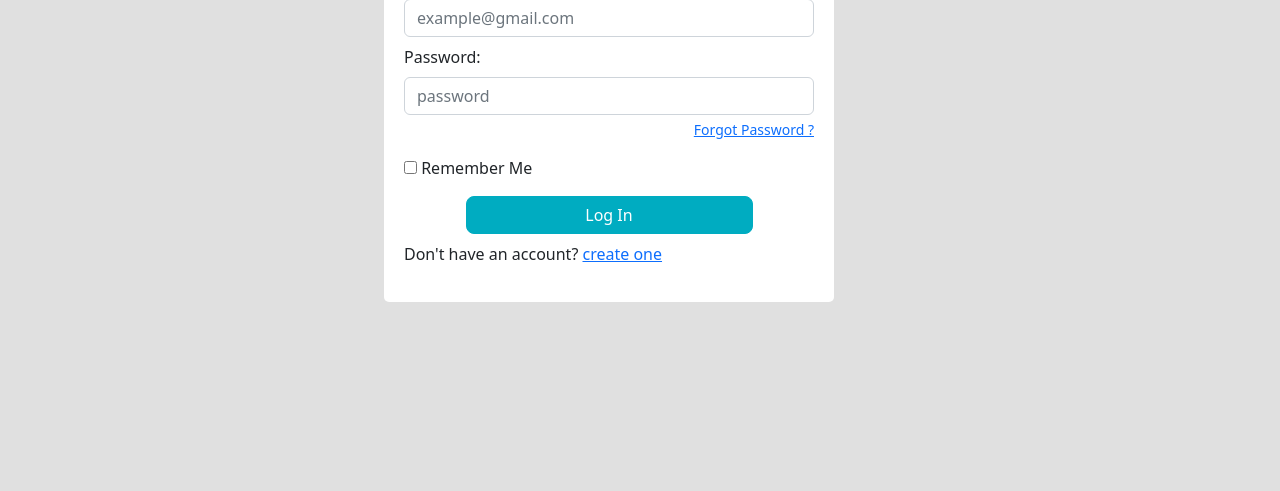
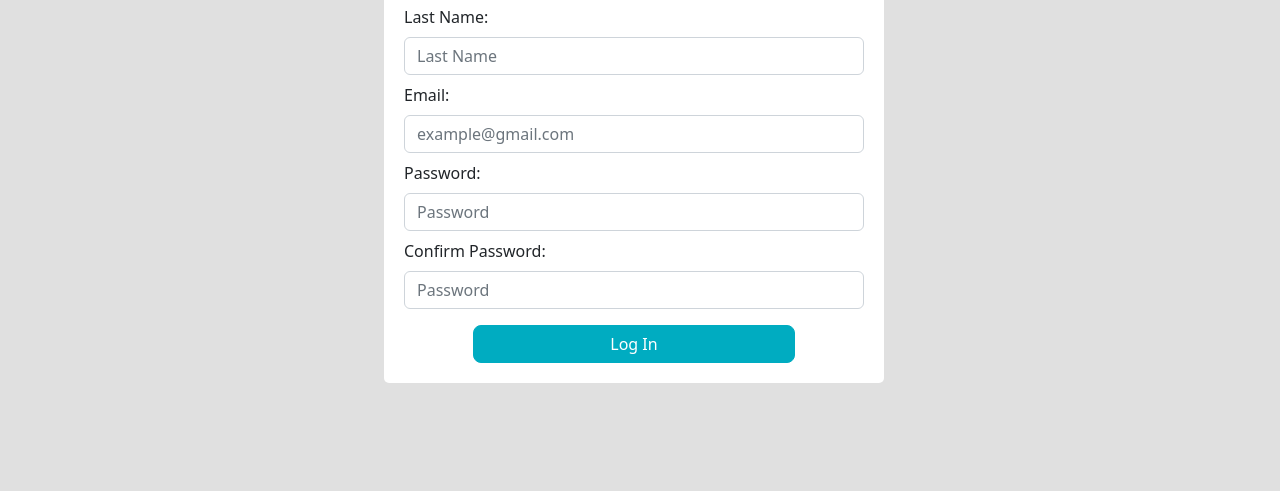
Before and after one commit to Osorabrian/Movie_Mania, a website: page index.html in a window 1280 px wide. Shown: the part 309-800 px from the top of the page. Drawn offline with Linux system fonts and the light colour scheme.

Commit message:
added sign up button

```diff
--- a/css/style.css
+++ b/css/style.css
@@ -34,7 +34,30 @@ body{
     border-radius: 5px;
     width: 450px;
     position: absolute;
-    top: 25%;
+    top: 20%;
     left: 30%;
     padding: 20px;
 }
+
+#signupdiv{
+    background-color: white;
+    border-radius: 5px;
+    width: 500px;
+    position: absolute;
+    top: 20%;
+    left: 30%;
+    padding: 20px;
+}
+
+#signupbtn{
+    border-radius: 8px;
+    border-color: #00ACC1;
+    color: white;
+    background-color: #00ACC1;
+    width:70%;
+}
+
+#signupbtn:hover{
+    color: #00ACC1;
+    background-color: white;
+}
--- a/index.html
+++ b/index.html
@@ -26,9 +26,10 @@
     </nav>
 
     <!--create Log in Form-->
-    <div id="logindiv">
+    <!-- <div id="logindiv">
 
-        <form>
+        <form id="loginform">
+
             <h1 style="text-align:center">Log In</h1>
 
             <label class="form-label">Email:</label>
@@ -49,6 +50,35 @@
             <p class = "mt-2">Don't have an account? <a href='#'>create one</a></p>
         </form>
 
+    </div> -->
+
+    <!--Create Signup form-->
+    <div id="signupdiv">
+
+        <form id="signupform">
+            <h1 style="text-align: center">Sign Up</h1>
+
+            <label class="form-label">First Name: </label>
+            <input type="text" class="form-control" placeholder="First Name" required>
+
+            <label class="form-label mt-2">Last Name: </label>
+            <input type="text" class="form-control" placeholder="Last Name" required>
+
+            <label class="form-label mt-2">Email: </label>
+            <input type="email" class="form-control" placeholder="example@gmail.com" required>
+
+            <label class="form-label mt-2">Password: </label>
+            <input type="password" class="form-control" placeholder="Password" required>
+
+            <label class="form-label mt-2">Confirm Password: </label>
+            <input type="password" class="form-control" placeholder="Password" required>
+
+            <div class="col text-center">
+                <button type="submit" id="signupbtn" class="btn mt-3">Log In</button>
+            </div>
+
+        </form>
+
     </div>
 
 
--- a/js/index.js
+++ b/js/index.js
@@ -0,0 +1,9 @@
+document.addEventListener('DOMContentLoaded', () => {
+
+    const logInDiv = document.getElementById('logindiv')
+    const logInForm = document.getElementById('loginform')
+
+    logInForm.addEventListener('submit', () => {
+        logInDiv.style.display = 'none'
+})
+})
```
